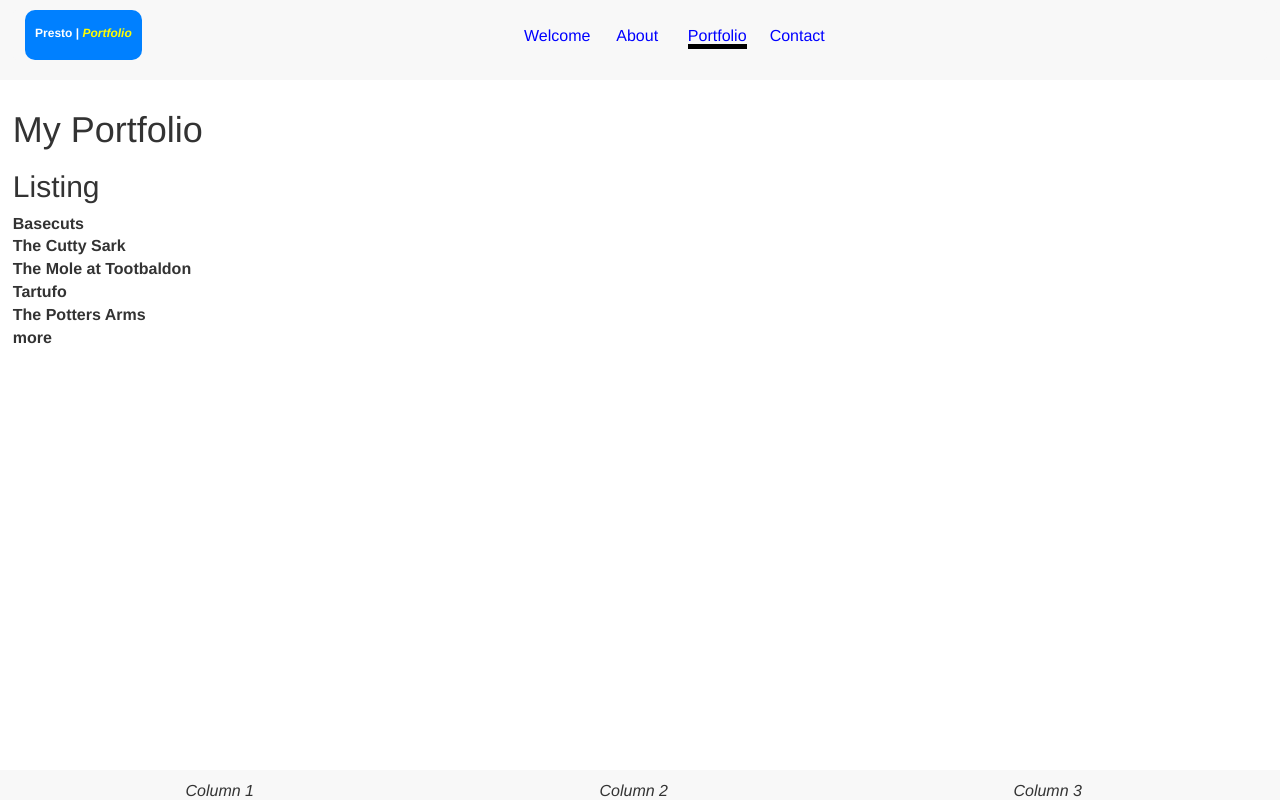
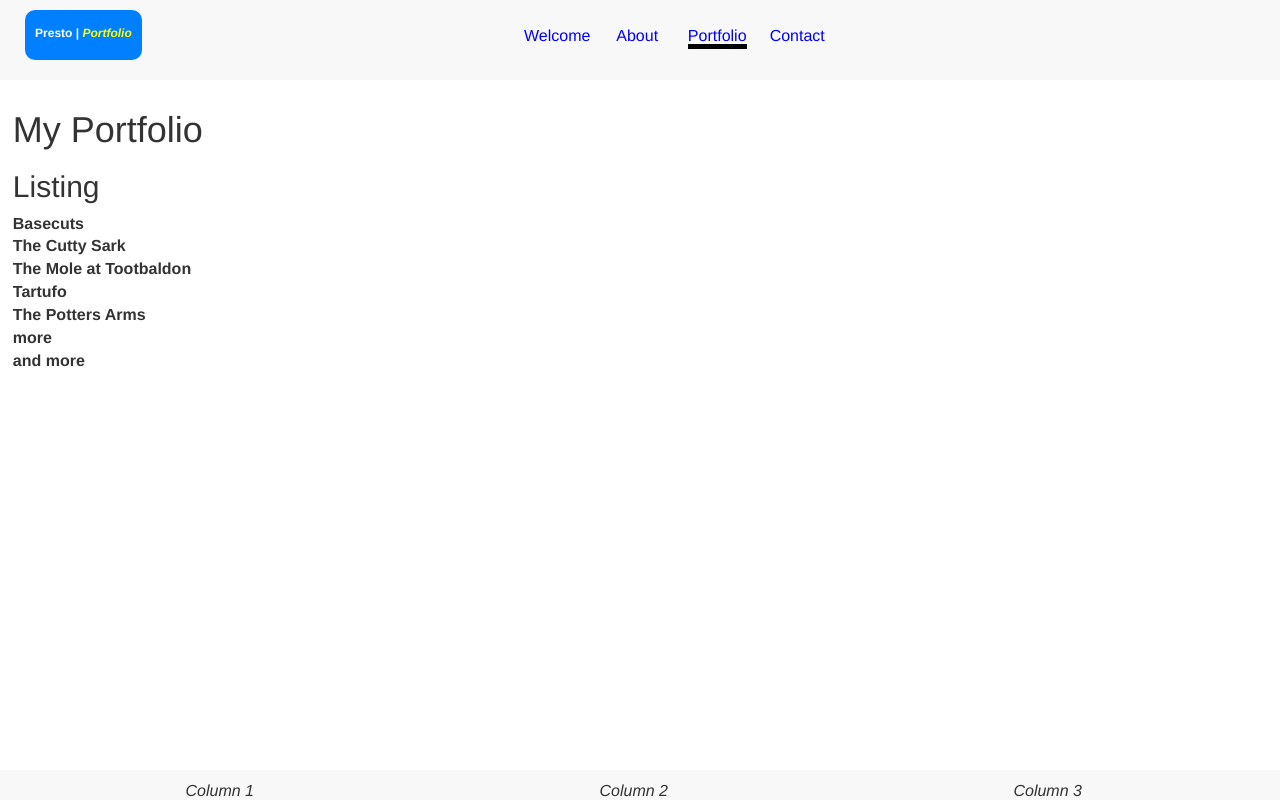
Before and after one commit to johnboy5358/presto-ghp, a plain HTML site: page portfolio.html in a window 1280 px wide. Drawn offline with nearby package versions, Linux system fonts and the light colour scheme.

Commit message:
Added further list item to portfolio

```diff
--- a/portfolio.html
+++ b/portfolio.html
@@ -70,6 +70,7 @@
 <li><strong> Tartufo </strong></li>
 <li><strong> The Potters Arms </strong></li>
 <li><strong> more </strong></li>
+<li><strong> and more </strong></li>
 </ul>
 </p>
 
```
